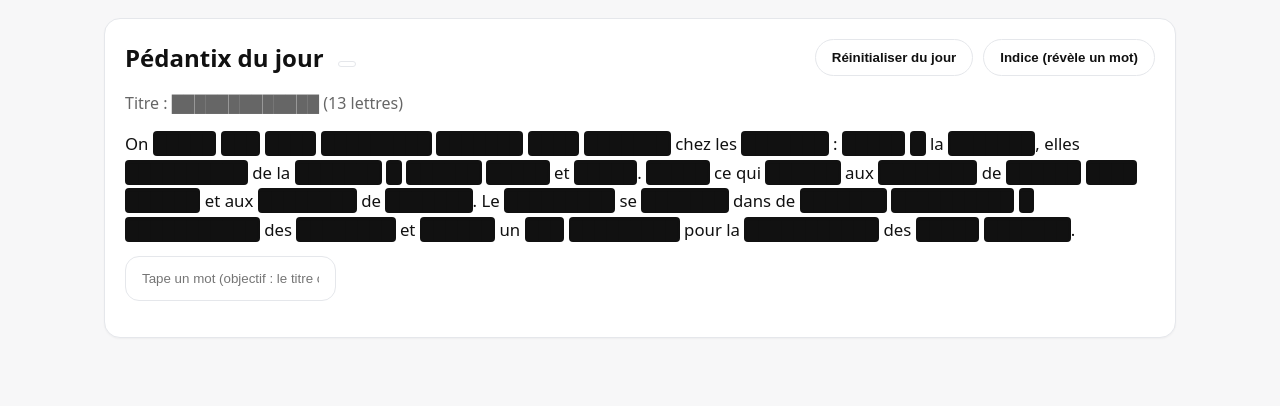
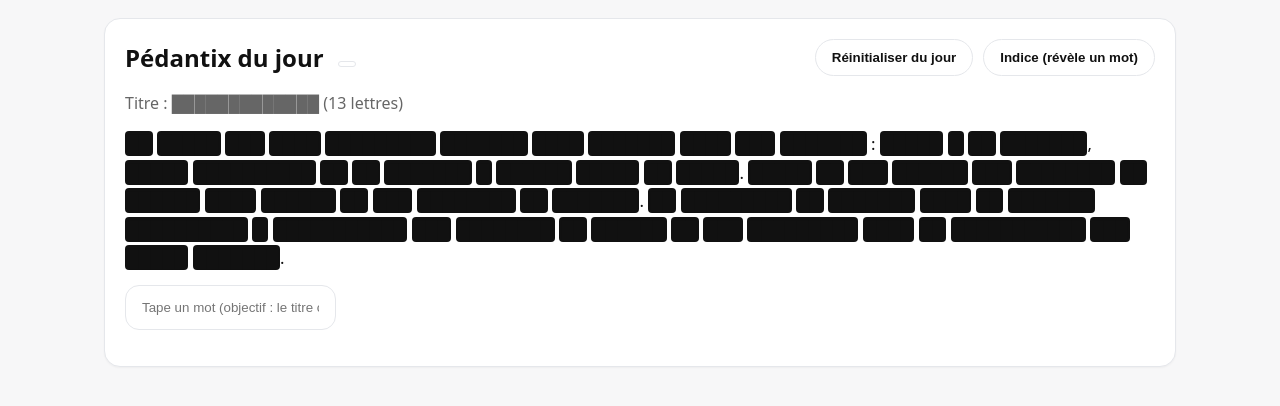
Before and after one commit to EdeZi/plantquiz, a plain HTML site: page index.html in a window 1280 px wide. Both pictures are taken after a click on the button "Jouer". Shown: the part 64-470 px from the top of the page. Drawn offline with Linux system fonts and the light colour scheme.

Commit message:
Update index.html

```diff
--- a/index.html
+++ b/index.html
@@ -309,7 +309,7 @@ function pickDaily(){
   pedState.target = entry?.target || "Chloroplaste";
   pedState.text = entry?.text || DEMO_DAILY[0].text;
   pedState.tokens = tokenize(pedState.text);
-  pedState.revealed = new Set([...STOPWORDS]); // on révèle d’office les petits mots
+  pedState.revealed = new Set(); // démarre à zéro mot
   pedState.guessed = [];
   $("pedGuesses").innerHTML="";
   $("pedScore").hidden=true;
```
